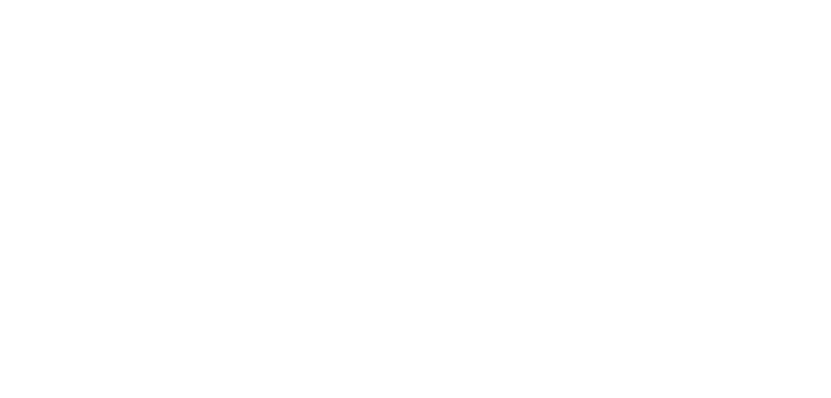
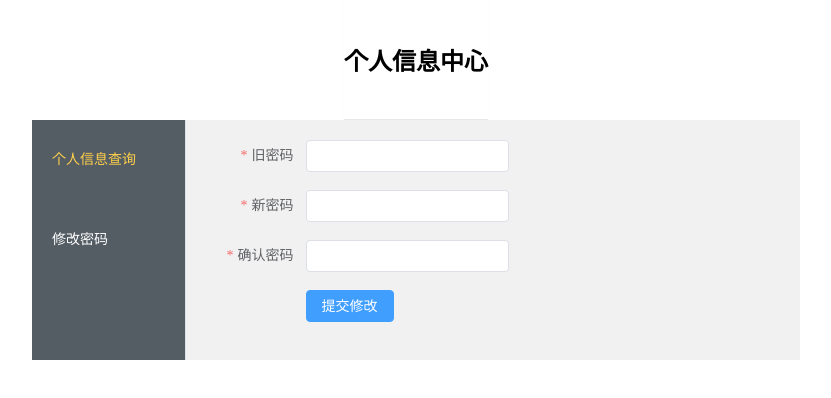
Before and after one commit to Mohimh/financial-system, a Vue app: page /#/selfInformation/changeKey in a window 1280 px wide. Before the commit this address had no page. Shown: the top 398 px of the page, without its empty margins (224-1055 px from the left). Built offline with nearby package versions, Linux system fonts and the light colour scheme; sample sign-in values are in the browser's storage.

Commit message:
个人信息中心修改

```diff
--- a/src/components/aside.vue
+++ b/src/components/aside.vue
@@ -51,10 +51,8 @@ const menuData = computed(() => store.state.menu.routerList)
 // 菜单收折
 const isCollapse = computed(() => store.state.menu.isCollapse)
 
-const handleOpen = () => {
-}
-const handleClose = () => {
-}
+const handleOpen = () => {}
+const handleClose = () => {}
 </script>
 
 <style lang="less" scoped>
--- a/src/components/header.vue
+++ b/src/components/header.vue
@@ -39,9 +39,7 @@
                         :class="{ 'active': activePath === item.path }"
                         @click="pageClick(item.path)"
                     >
-                        <!-- <router-link class="text flex-box" :to="{ path: item.path }"> -->
                         {{ item.name }}
-                        <!-- </router-link> -->
                         <el-icon class='close' size="12" @click="closeTab(item, index)"><Close /></el-icon>
                     </el-button>
                 </div>
@@ -109,12 +107,12 @@ const closeTab = (item, index) => {
 const handleClick = (command) => {
     // 个人信息按钮
     if (command === "infomation") {
-        router.push('/selfInformation')
+        window.open('/#/selfInformation/personalInformation', '_blank');
     }
 
     // 修改密码按钮
     if (command === "changeKey") {
-        router.push('/selfInformation')
+        window.open('/#/selfInformation/changeKey', '_blank');
     }
 
     // 退出登录按钮
--- a/src/router/index.js
+++ b/src/router/index.js
@@ -38,6 +38,8 @@ import SysConfig from '@/views/systemManage/sysConfig/index.vue'
 import OpLogs from '@/views/systemManage/opLogs/index.vue'
 
 import SelfInformation from '@/views/selfInformation/index.vue'
+import PersonalInformation from '@/views/selfInformation/personalInformation/index.vue'
+import ChangeKey from '@/views/selfInformation/changeKey/index.vue'
 
 const routes = [
   {
@@ -231,8 +233,20 @@ const routes = [
   },
   {
     path: '/selfInformation',
-    meta: { name: '个人信息中心' },
-    component: SelfInformation
+    name: '个人信息中心',
+    component: SelfInformation,
+    children: [
+      {
+        path: 'personalInformation',
+        meta: { id: '1', name: '个人信息查询', path: '/selfInformation/personalInformation' },
+        component: PersonalInformation
+      },
+      {
+        path: 'changeKey',
+        meta: { id: '2', name: '修改密码', path: '/selfInformation/changeKey' },
+        component: ChangeKey
+      }
+    ]
   }
 ]
 
--- a/src/store/index.js
+++ b/src/store/index.js
@@ -1,11 +1,13 @@
 import { createStore } from 'vuex'
 import menu from './menu'
 import login from './login'
+import selfInformation from './selfInformation'
 
 
 export default createStore({
     modules: {
         menu,
-        login
+        login,
+        selfInformation
     }
 })
--- /dev/null
+++ b/src/store/selfInformation.js
@@ -0,0 +1,17 @@
+import router from "@/router/index"
+
+const state = {
+    routerList: router.options.routes[2].children,
+    activeIndex: ''
+}
+
+const mutations = {
+    updateMenuActive(state, payload) {
+        state.activeIndex = payload
+    }
+}
+
+export default {
+    state,
+    mutations
+}
--- a/src/views/department/index.vue
+++ b/src/views/department/index.vue
@@ -11,12 +11,15 @@
             <el-table-column prop="manager" label="部门负责人"/>
             <el-table-column prop="description" label="备注"/>
             <el-table-column prop="createdAt" label="录入时间"/>
-            <el-table-column prop="state" label="状态">
+            <el-table-column prop="status" label="状态">
+                <!-- 这里有问题 -->
                 <template #default="{ row }">
                     <el-switch
                         v-model="row.status"
                         disabled
-                        :style="row.status === true ? '--el-switch-on-color: #13ce66' : '--el-switch-off-color: #ff4949'"
+                        :active-value=1
+                        :inactive-value=2
+                        style="--el-switch-on-color: #13ce66; --el-switch-off-color: #ff4949"
                     />
                 </template>
             </el-table-column>
@@ -65,6 +68,9 @@
                 <el-form-item prop="name" label="名称">
                     <el-input v-model="form.name" placeholder="请填写部门名称" />
                 </el-form-item>
+                <el-form-item prop="manager" label="部门负责人">
+                    <el-input v-model="form.manager" placeholder="请填写部门负责人" />
+                </el-form-item>
                 <el-form-item prop="description" label="备注">
                     <el-input
                         v-model="form.description"
@@ -78,8 +84,8 @@
                         v-model="form.status"
                         inline-prompt
                         style="--el-switch-on-color: #13ce66; --el-switch-off-color: #ff4949"
-                        :active-value="1"
-                        :inactive-value="2"
+                        :active-value=1
+                        :inactive-value=2
                         active-text="使用"
                         inactive-text="禁用"
                     />
@@ -101,7 +107,7 @@
 
 <script setup>
 import { ref, reactive, nextTick, onMounted } from 'vue'
-import { departmentList, departmentCreate } from '@/api'
+import { departmentList, departmentCreate, departmentDelete } from '@/api'
 import { ElMessage } from 'element-plus';
 
 // 分页
@@ -145,10 +151,14 @@ const open = (rowData = {}) => {
 const edit = (rowData) => {
     dialogFormVisable.value = true
     open(rowData)
+    console.log(rowData)
 }
 
 const cancel = (rowData) => {
-
+    departmentDelete(rowData.id).then(() => {
+        ElMessage.success('删除成功')
+        getListData()
+    })
 }
 
 const dialogFormVisable = ref(false)
@@ -161,7 +171,7 @@ const beforeClose = () => {
 const rules = reactive({
     code: [{ required: true, trigger: 'blur', message: '请填写部门编码'}],
     name: [{ required: true, trigger: 'blur', message: '请填写姓名'}],
-    status: [{ required: true, trigger: 'blur', message: '请填写部门状态'}],
+    status: [{ required: true, trigger: 'blur' }],
 })
 
 const formRef = ref()
@@ -180,6 +190,7 @@ const confirm = async (formEl) => {
     if (!formEl) return
     await formEl.validate((valid, fields) => {
         if (valid) {
+            console.log('测试数据状态值为：', form.status)
             departmentCreate(form).then(({ data }) => {
                 if (data.code === 0) {
                     ElMessage.success('成功')
--- /dev/null
+++ b/src/views/selfInformation/changeKey/index.vue
@@ -0,0 +1,64 @@
+<template>
+    <!-- 修改密码 -->
+    <el-form :model="passwordForm" :rules="passwordRules" ref="passwordFormRef" label-width="100px">
+        <el-form-item label="旧密码" prop="oldPassword">
+            <el-input v-model="passwordForm.oldPassword" type="password" show-password></el-input>
+        </el-form-item>
+        <el-form-item label="新密码" prop="newPassword">
+            <el-input v-model="passwordForm.newPassword" type="password" show-password></el-input>
+        </el-form-item>
+        <el-form-item label="确认密码" prop="confirmPassword">
+            <el-input v-model="passwordForm.confirmPassword" type="password" show-password></el-input>
+        </el-form-item>
+        <el-form-item>
+            <el-button type="primary" @click="submitPassword">
+            提交修改
+            </el-button>
+        </el-form-item>
+    </el-form>
+</template>
+<script setup>
+import { ref, reactive } from 'vue'
+
+const passwordFormRef = ref()
+
+// 密码表单
+const passwordForm = reactive({
+  oldPassword: '',
+  newPassword: '',
+  confirmPassword: ''
+})
+
+// 密码验证规则
+const passwordRules = {
+  oldPassword: [
+    { required: true, message: '请输入旧密码', trigger: 'blur' }
+  ],
+  newPassword: [
+    { required: true, message: '请输入新密码', trigger: 'blur' },
+    { min: 6, max: 16, message: '长度在6到16个字符', trigger: 'blur' }
+  ],
+  confirmPassword: [
+    { required: true, message: '请确认新密码', trigger: 'blur' },
+    {
+      validator: (rule, value, callback) => {
+        if (value !== passwordForm.newPassword) {
+          callback(new Error('两次输入密码不一致!'))
+        } else {
+          callback()
+        }
+      },
+      trigger: 'blur'
+    }
+  ]
+}
+
+// 提交密码修改
+const submitPassword = async () => {
+    // 这里添加实际修改密码的API调用
+    ElMessage.success('密码修改成功')
+    passwordForm.oldPassword = ''
+    passwordForm.newPassword = ''
+    passwordForm.confirmPassword = ''
+}
+</script>
--- a/src/views/selfInformation/index.vue
+++ b/src/views/selfInformation/index.vue
@@ -1,12 +1,87 @@
 <template>
-  <div class="common-layout">
-    <el-container>
-      <el-header>Header</el-header>
-      <el-main>Main</el-main>
+  <div class="personal-center">
+    <el-container class="flex-box">
+      <el-header class="header flex-box">
+        <h1>个人信息中心</h1>
+      </el-header>
+      <el-container class="body">
+        <el-menu
+          class="aside"
+          active-text-color="#ffd04b"
+          background-color="#545c64"
+          default-active="1"
+          text-color="#fff"
+          @open="handleOpen"
+          @close="handleClose"
+        >
+          <el-menu-item
+            v-for="(item, index) in listData"
+            class="menu-item"
+            :index="item.meta.id"
+            :key="item.meta.id"
+            @click="handleClick(item, item.meta.id)"
+          >
+            <span>{{ item.meta.name }}</span>
+          </el-menu-item>
+        </el-menu>
+
+        <el-main class="flex-box"> <RouterView /> </el-main>
+      </el-container>
     </el-container>
   </div>
 </template>
 
 <script setup>
+import { computed } from 'vue';
+import { useRouter } from 'vue-router';
+import { useStore } from 'vuex';
+
+const router = useRouter()
+const store = useStore()
+// 侧边栏
+const listData = computed(() => store.state.selfInformation.routerList)
+const activeIndex = computed(() => store.state.selfInformation.activeIndex);
+
+const handleClick = (item, activeIndex) => {
+    store.commit('addMenu', item.meta);
+    store.commit('updateMenuActive', activeIndex); // 提交组合 index
+    router.push(item.meta.path);
+}
+
+const handleOpen = () => {}
+const handleClose = () => {}
 
 </script>
+
+<style lang="less" scoped>
+.flex-box {
+  display: flex;
+  align-items: center;
+  height: 100%;
+}
+
+.personal-center {
+  .header {
+    background-color: #ffffff;
+    border-bottom: 1px solid #e7e7e7;
+    height: 120px;
+  }
+
+  .body {
+    width: 60%;
+    background-color: #f1f1f1;
+    height: 100%;
+    .aside {
+      width: 20%;
+      .menu-item {
+        height: 80px;
+      }
+    }
+    .content {
+      height: 100%;
+    }
+  }
+
+}
+
+</style>
--- /dev/null
+++ b/src/views/selfInformation/personalInformation/index.vue
@@ -0,0 +1,83 @@
+<template>
+    <!-- 个人信息 -->
+    <div class="personal-information">
+        <el-form label-width="100px" class="flex-box">
+            <h1 style="padding-bottom: 20px;">个人基本信息</h1>
+            <el-form-item label="头像" style="align-items: center;">
+                <el-upload
+                    action="http://localhost:8000/api/v1/user/update/{id}"
+                    :show-file-list="false"
+                    :on-success="handleAvatarSuccess"
+                >
+                    <el-avatar v-if="user.headerImg" :src="user.headerImg" :size="75" class="avatar" />
+                    <el-icon v-else class="avatar-uploader-icon"><Plus /></el-icon>
+                </el-upload>
+            </el-form-item>
+            <el-form-item label="用户id">
+                <el-input v-model="user.authorityId" disabled></el-input>
+            </el-form-item>
+            <el-form-item label="用户名">
+                <el-input v-model="user.username"></el-input>
+            </el-form-item>
+            <el-form-item label="真实名称">
+                <el-input v-model="user.real_name"></el-input>
+            </el-form-item>
+            <el-form-item label="性别">
+                <el-input v-model="user.sex"></el-input>
+            </el-form-item>
+            <el-form-item label="所在部门">
+                <el-input v-model="user.department" disabled></el-input>
+            </el-form-item>
+            <el-form-item label="手机">
+                <el-input v-model="user.phone"></el-input>
+            </el-form-item>
+            <el-form-item label="绑定邮箱">
+                <el-input v-model="user.email"></el-input>
+            </el-form-item>
+            <el-form-item label="创建用户时间">
+                <el-input v-model="created_at" disabled></el-input>
+            </el-form-item>
+            <el-button @click="submitForm">
+                修改
+            </el-button>
+        </el-form>
+    </div>
+
+</template>
+
+<script setup>
+import { ref, reactive } from 'vue'
+import dayjs from 'dayjs'
+import { updateUserInfo } from '@/api'
+import { ElMessage } from 'element-plus'
+
+// 用户信息
+const user = JSON.parse(localStorage.getItem('fs_user'))
+const created_at = dayjs(user.created_at).format('YYYY-MM-DD')
+
+const submitForm = () => {
+    updateUserInfo(user.authorityId).then(() => {
+        ElMessage.success('修改成功')
+    })
+}
+
+// 头像上传成功
+const handleAvatarSuccess = (res) => {
+  user.headerImg = URL.createObjectURL(res.raw)
+}
+
+</script>
+
+<style lang="less" scoped>
+.flex-box {
+  display: flex;
+  align-items: center;
+  justify-content: center;
+  height: 100%;
+  flex-direction: column;
+}
+
+.personal-information {
+    width: 100%;
+}
+</style>
```
Also changed, not shown: src/api/index.js (+12 -0 lines), src/views/salary/index.vue (+50 -95 lines), src/question.txt.
